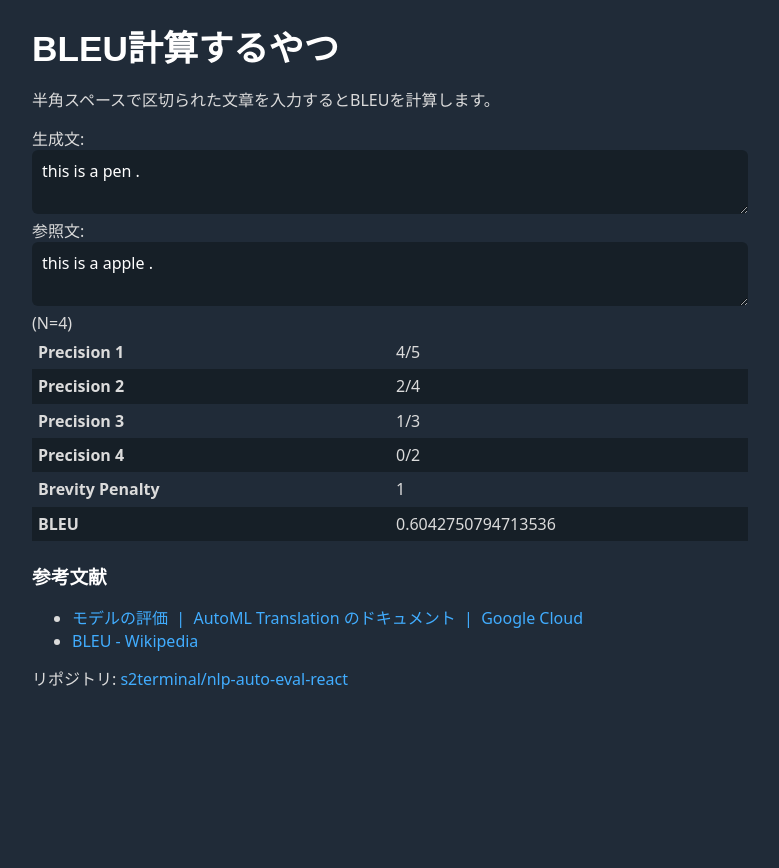
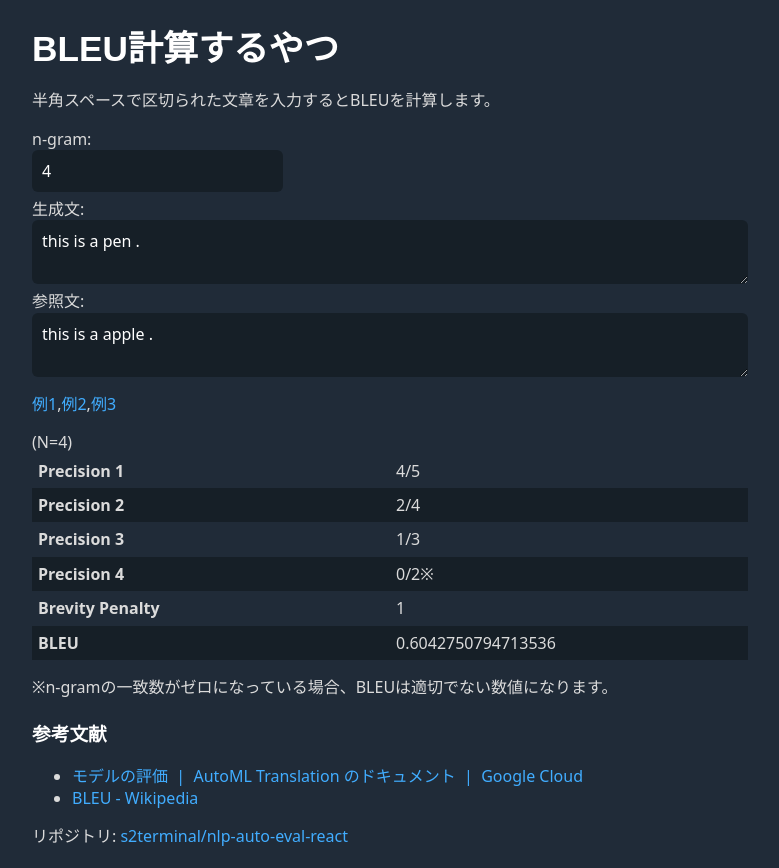
Before and after one commit to TakaoNarikawa/nlp-auto-eval-react, a Next.js app: page / in a window 1280 px wide. Shown: the whole page, without its empty margins (250-1029 px from the left). Before the commit the page ends 800 px from the top, so only its background shows below. Built offline with nearby package versions, Linux system fonts and the light colour scheme.

Commit message:
set default value

```diff
--- a/pages/index.tsx
+++ b/pages/index.tsx
@@ -7,7 +7,7 @@ import { bleu, tokenizer, nGramPrecisions, brevityPenalty } from '../lib/text';
 const Home: NextPage = () => {
   const [textHypothesis, setHypValue] = useState("this is a pen .");
   const [textReferences, setRefValue] = useState("this is a apple .");
-  const bleuN = 4;
+  const [bleuN, setBleuN] = useState(4);
 
   const tokensHyp = tokenizer(textHypothesis);
   const tokensRef = tokenizer(textReferences);
@@ -21,6 +21,27 @@ const Home: NextPage = () => {
   const handleChangeRef = (event: any) => {
     setRefValue(event.target.value);
   };
+  const handleChangeN = (event: any) => {
+    setBleuN(Math.max(1, Number(event.target.value)));
+  }
+  const handleChangeDefaultButton = (n: number) => {
+    return (_e: any) => {
+      switch (n) {
+        case 1:
+          setHypValue("This is a pen .");
+          setRefValue("This is an apple .");
+          break;
+        case 2:
+          setHypValue("A NASA rover is fighting a massive storm on Mars .");
+          setRefValue("The NASA Opportunity rover is battling a massive dust storm on Mars .");
+          break;
+        case 3:
+          setHypValue("吾輩 は 猫 で ある 。 名前 は まだ 無い 。");
+          setRefValue("私 は 猫 です 。 名前 は まだ あり ませ ん 。");
+          break;
+      }
+    }
+  }
 
   return (
     <div className="container">
@@ -33,12 +54,20 @@ const Home: NextPage = () => {
       <h1>BLEU計算するやつ</h1>
       <p>半角スペースで区切られた文章を入力するとBLEUを計算します。</p>
       <div>
+        n-gram: <input type="number" value={bleuN} onChange={handleChangeN} />
+        <div>
           生成文:
           <textarea rows={2} value={textHypothesis} onChange={handleChangeGen} />
         </div>
         <div>
           参照文:
           <textarea rows={2} value={textReferences} onChange={handleChangeRef} />
+        </div>
+        <p>
+          <a onClick={handleChangeDefaultButton(1)} >例1</a>,
+          <a onClick={handleChangeDefaultButton(2)} >例2</a>,
+          <a onClick={handleChangeDefaultButton(3)} >例3</a>
+        </p>
         (N={bleuN})
       </div>
       <table>
@@ -46,13 +75,17 @@ const Home: NextPage = () => {
           {Object.keys(precisions).map(i => {
             return <tr key={i}>
               <th>Precision {i}</th>
-              <td>{precisions[Number(i)].match}/{precisions[Number(i)].total}</td>
-            </tr>;
+              <td>
+                {precisions[Number(i)].match}/{precisions[Number(i)].total}
+                {precisions[Number(i)].match === 0 && "※"}
+              </td>
+            </tr>
           })}
           <tr><th>Brevity Penalty</th><td>{bp}</td></tr>
           <tr><th>BLEU</th><td>{bleu(tokenizer(textHypothesis), tokenizer(textReferences), 4)}</td></tr>
         </tbody>
       </table>
+      <p>※n-gramの一致数がゼロになっている場合、BLEUは適切でない数値になります。</p>
       <div>
         <h3>参考文献</h3>
         <ul>
```
Lines whose indentation alone changed are shown as unchanged.
